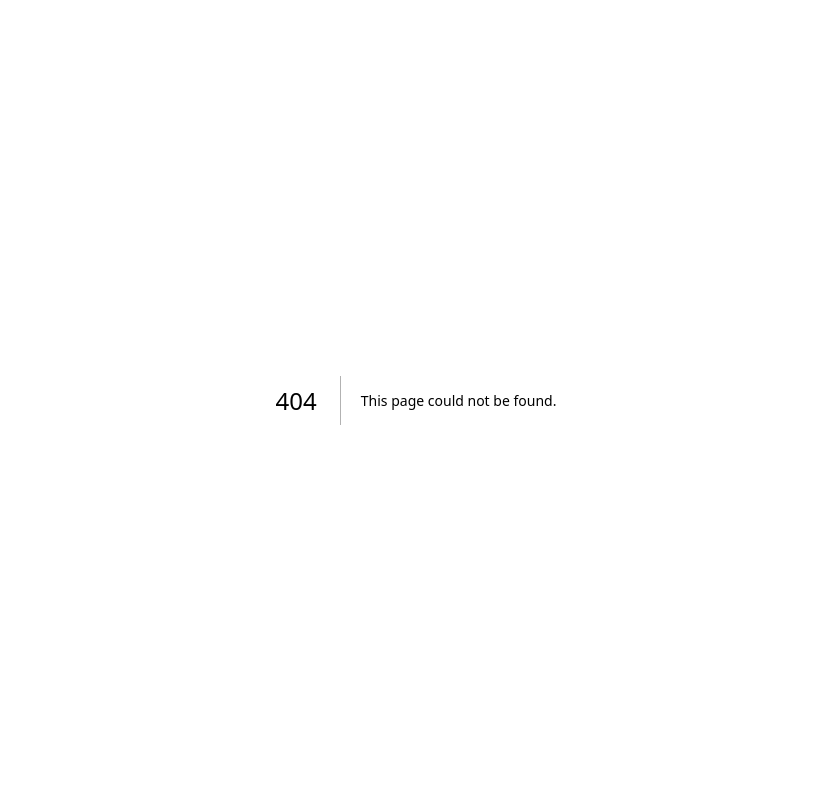
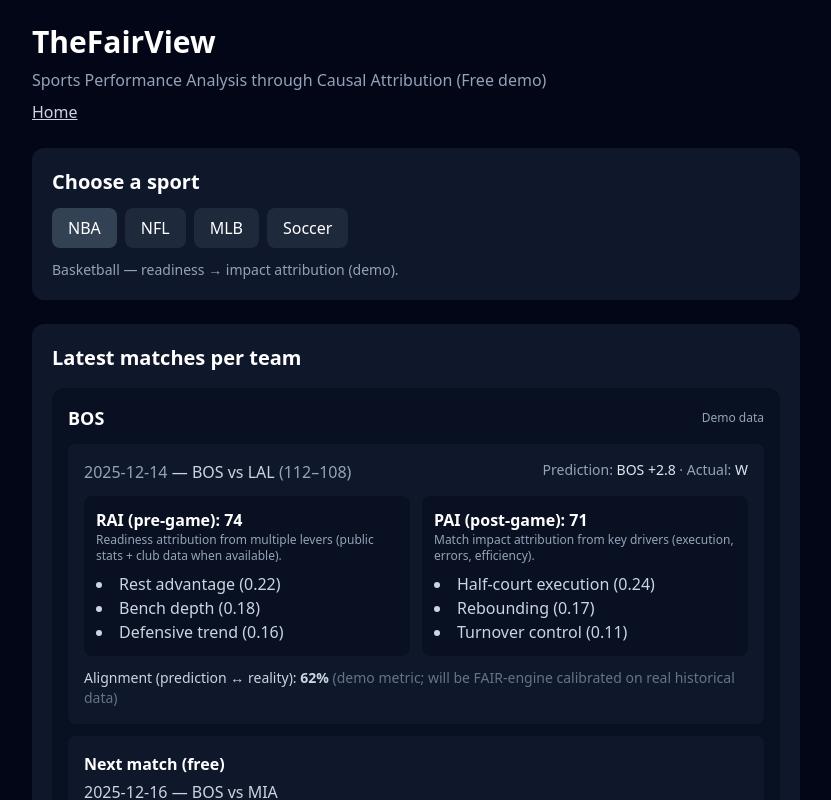
Before and after one commit to eytanellenberg/thefairview, a Next.js app: page /sports in a window 1280 px wide. Before the commit this address had no page. Shown: the top 800 px of the page, without its empty margins (224-1055 px from the left). Built offline with nearby package versions, Linux system fonts and the light colour scheme.

Commit message:
Create page.tsx

```diff
--- /dev/null
+++ b/app/sports/page.tsx
@@ -0,0 +1,143 @@
+"use client";
+
+import Link from "next/link";
+import { useMemo, useState } from "react";
+import { SPORTS } from "@/app/lib/Demo/sports";
+
+export default function SportsPage() {
+  const [selected, setSelected] = useState<string>("nba");
+
+  const pack = useMemo(() => SPORTS.find(s => s.sport === selected), [selected]);
+
+  const mailto = useMemo(() => {
+    const subject = encodeURIComponent("TheFairView — Club data integration request");
+    const body = encodeURIComponent(
+      `Hi Eytan,\n\nWe want to integrate club stats + internal monitoring data into TheFairView (RAI pre-game + PAI post-game) for our team(s).\n\nSport: ${selected.toUpperCase()}\nTeams of interest: \n\nData we can provide (tick): GPS / wellness / injuries / lineup / tactical tags / training load / travel / etc.\n\nGoal: free demo for recent matches + next match readiness.\n\nThanks,\n`
+    );
+    return `mailto:eytan_ellenberg@yahoo.fr?subject=${subject}&body=${body}`;
+  }, [selected]);
+
+  return (
+    <main className="min-h-screen bg-slate-950 text-white p-6">
+      <div className="max-w-3xl mx-auto space-y-6">
+        <header className="space-y-2">
+          <h1 className="text-3xl font-bold">TheFairView</h1>
+          <p className="text-slate-400">Sports Performance Analysis through Causal Attribution (Free demo)</p>
+          <div className="flex gap-2 flex-wrap">
+            <Link className="underline text-slate-300" href="/">Home</Link>
+          </div>
+        </header>
+
+        <section className="rounded-xl bg-slate-900 p-5">
+          <h2 className="text-xl font-semibold mb-3">Choose a sport</h2>
+          <div className="flex gap-2 flex-wrap">
+            {SPORTS.map(s => (
+              <button
+                key={s.sport}
+                onClick={() => setSelected(s.sport)}
+                className={`rounded-lg px-4 py-2 ${
+                  selected === s.sport ? "bg-slate-700" : "bg-slate-800 hover:bg-slate-700"
+                }`}
+              >
+                {s.label}
+              </button>
+            ))}
+          </div>
+          <p className="text-slate-400 text-sm mt-3">{pack?.description}</p>
+        </section>
+
+        <section className="rounded-xl bg-slate-900 p-5 space-y-4">
+          <h2 className="text-xl font-semibold">Latest matches per team</h2>
+
+          {pack?.teams.map(t => (
+            <div key={t.team} className="rounded-xl bg-slate-950/40 p-4 space-y-3">
+              <div className="flex items-center justify-between">
+                <div className="text-lg font-semibold">{t.team}</div>
+                <div className="text-xs text-slate-400">Demo data</div>
+              </div>
+
+              {t.recent.map(m => (
+                <div key={m.id} className="rounded-lg bg-slate-900 p-4">
+                  <div className="flex flex-wrap justify-between gap-2">
+                    <div className="text-slate-300">
+                      <span className="text-slate-400">{m.date}</span>{" "}
+                      — {t.team} {m.homeAway === "H" ? "vs" : "@"} {m.opponent}{" "}
+                      <span className="text-slate-400">({m.score})</span>
+                    </div>
+                    <div className="text-slate-400 text-sm">
+                      Prediction: <span className="text-slate-200">{m.predictedEdge}</span> · Actual:{" "}
+                      <span className="text-slate-200">{m.actualOutcome}</span>
+                    </div>
+                  </div>
+
+                  <div className="grid grid-cols-1 md:grid-cols-2 gap-3 mt-3">
+                    <div className="rounded-lg bg-slate-950/40 p-3">
+                      <div className="font-semibold">RAI (pre-game): {m.raiPre}</div>
+                      <div className="text-xs text-slate-400 mb-2">
+                        Readiness attribution from multiple levers (public stats + club data when available).
+                      </div>
+                      <ul className="list-disc list-inside text-slate-300">
+                        {m.preLevers.map((x, i) => (
+                          <li key={i}>{x.name} ({x.w})</li>
+                        ))}
+                      </ul>
+                    </div>
+
+                    <div className="rounded-lg bg-slate-950/40 p-3">
+                      <div className="font-semibold">PAI (post-game): {m.paiPost}</div>
+                      <div className="text-xs text-slate-400 mb-2">
+                        Match impact attribution from key drivers (execution, errors, efficiency).
+                      </div>
+                      <ul className="list-disc list-inside text-slate-300">
+                        {m.postLevers.map((x, i) => (
+                          <li key={i}>{x.name} ({x.w})</li>
+                        ))}
+                      </ul>
+                    </div>
+                  </div>
+
+                  <div className="mt-3 text-sm text-slate-300">
+                    Alignment (prediction ↔ reality):{" "}
+                    <span className="font-semibold">{Math.round(m.alignment * 100)}%</span>
+                    <span className="text-slate-500"> (demo metric; will be FAIR-engine calibrated on real historical data)</span>
+                  </div>
+                </div>
+              ))}
+
+              <div className="rounded-lg bg-slate-900 p-4">
+                <div className="font-semibold mb-1">Next match (free)</div>
+                <div className="text-slate-300">
+                  {t.next.date} — {t.team} {t.next.homeAway === "H" ? "vs" : "@"} {t.next.opponent}
+                </div>
+                <div className="mt-2">
+                  <span className="font-semibold">RAI forecast:</span>{" "}
+                  <span className="text-slate-200">{t.next.raiForecast}</span>
+                </div>
+                <div className="text-xs text-slate-400 mt-1 mb-2">Top predictive levers:</div>
+                <ul className="list-disc list-inside text-slate-300">
+                  {t.next.forecastLevers.map((x, i) => (
+                    <li key={i}>{x.name} ({x.w})</li>
+                  ))}
+                </ul>
+              </div>
+            </div>
+          ))}
+        </section>
+
+        <section className="rounded-xl bg-slate-900 p-5">
+          <h2 className="text-xl font-semibold mb-2">Club / analyst integration</h2>
+          <p className="text-slate-300">
+            For RAI pre-game &amp; PAI post-game per team, using multiple levers (public stats + club internal data),
+            contact:
+          </p>
+          <a className="underline text-slate-200" href={mailto}>
+            email to eytan_ellenberg@yahoo.fr
+          </a>
+          <p className="text-xs text-slate-500 mt-2">
+            Free demo view. FAIR-engine sport calibration on real data (historical matches + club signals) comes next.
+          </p>
+        </section>
+      </div>
+    </main>
+  );
+}
```
